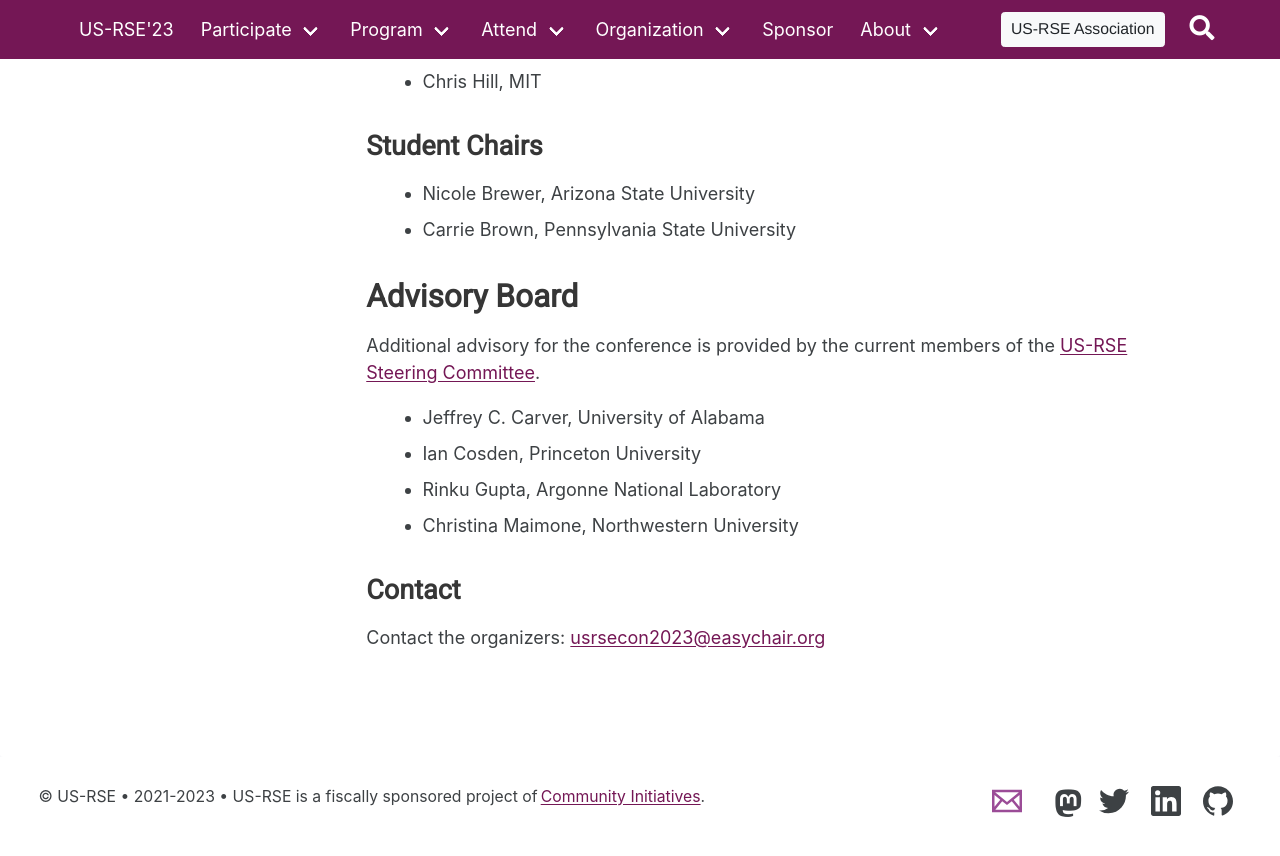
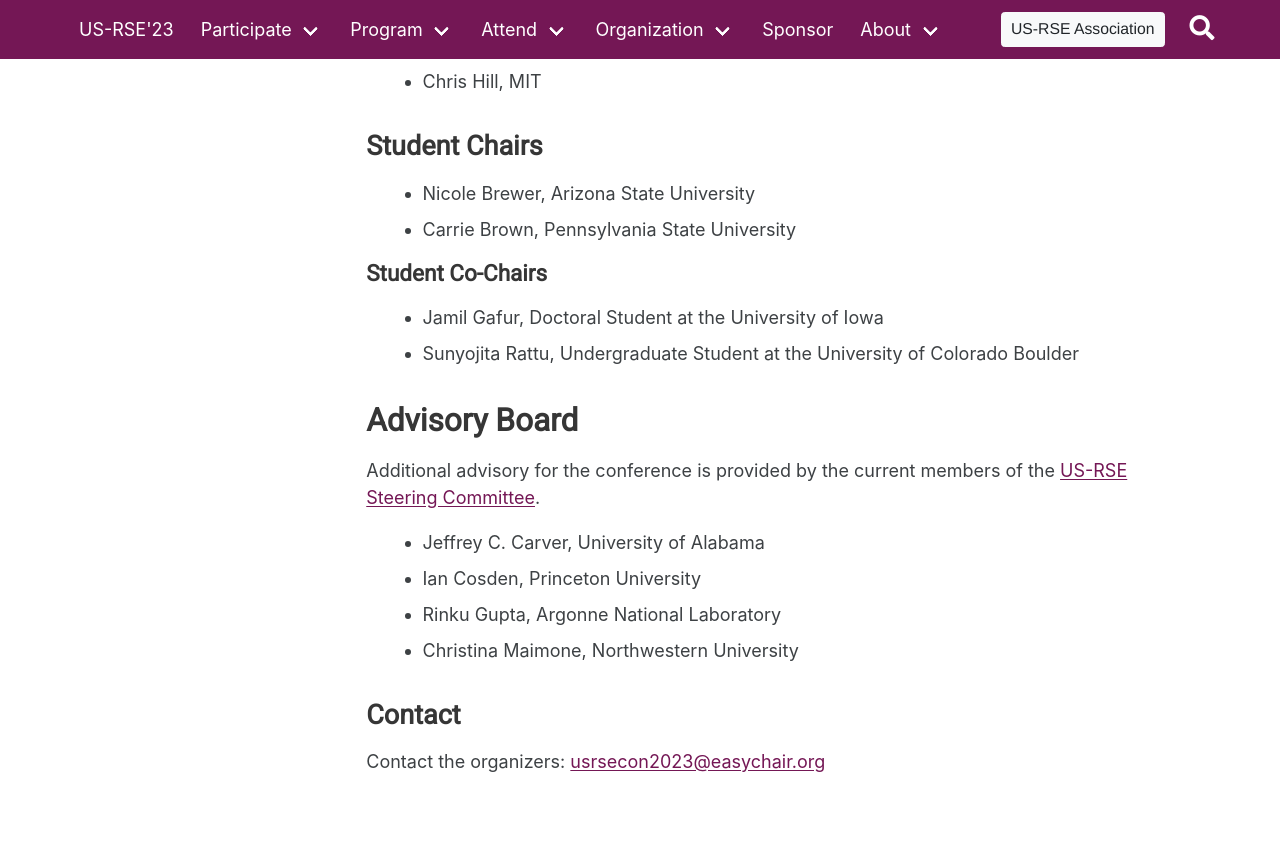
Before and after one commit to USRSE/usrse23, a Jekyll site: the page built from pages/organization/organization.md, in a window 1280 px wide and 900 px high, scrolled down 1202 px. Shown: the top 856 px of the window. Built offline with Jekyll 4.4.1, drawn with Linux system fonts in a browser that asks for light colours; a style sheet for code colours, icons or effects is not loaded.

Commit message:
Added student co-chairs to organization pages

```diff
--- a/pages/organization/organization.md
+++ b/pages/organization/organization.md
@@ -41,6 +41,12 @@
 - Nicole Brewer, Arizona State University
 - Carrie Brown, Pennsylvania State University
 
+#### Student Co-Chairs
+- Jamil Gafur, Doctoral Student at the University of Iowa
+- Sunyojita Rattu, Undergraduate Student at the University of Colorado Boulder
+
+
+
 ## Advisory Board
 
 Additional advisory for the conference is provided by the current members of
```
Also changed, not shown: pages/organization/student.md (+4 -0 lines).
